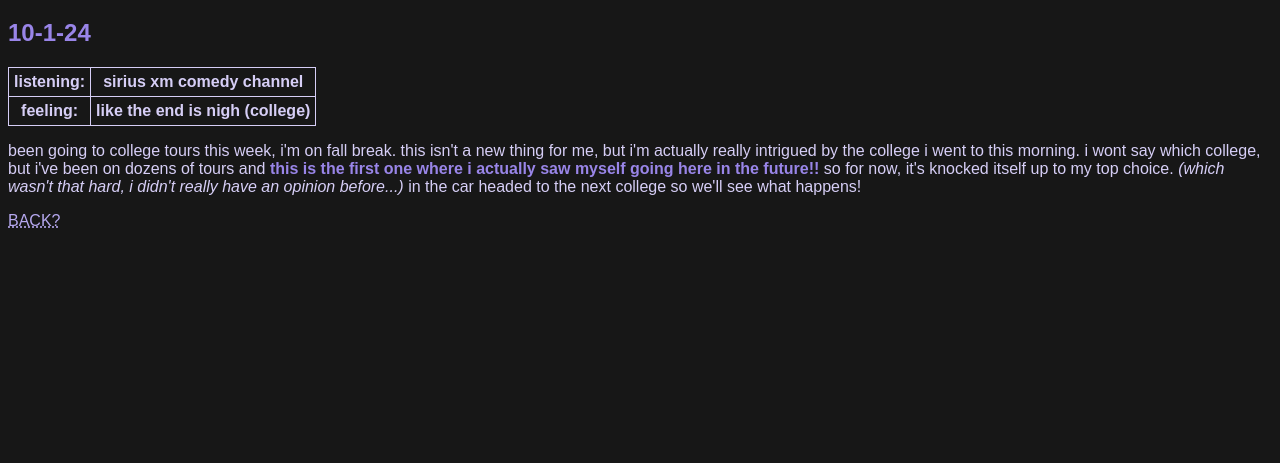
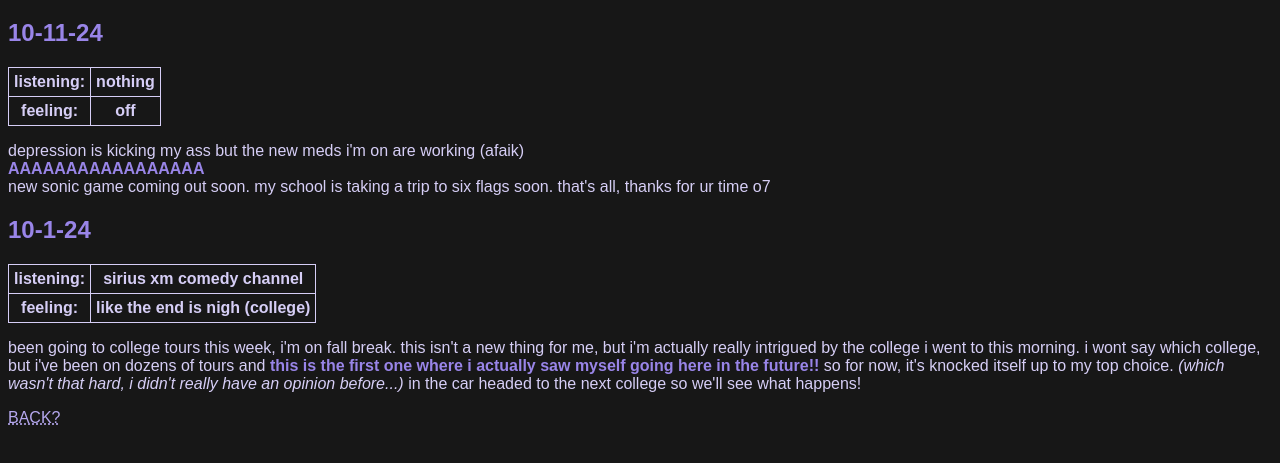
Before and after one commit to angelnetcast/angelslanding-v1.5, a plain HTML site: page files/pages/diaries/24oct.html in a window 1280 px wide. Shown: the part 61-524 px from the top of the page. Drawn offline with nearby package versions, Linux system fonts and the light colour scheme.

Commit message:
diary update

```diff
--- a/files/pages/diaries/24oct.html
+++ b/files/pages/diaries/24oct.html
@@ -11,6 +11,28 @@
 
   <body>
     <h1>october 2024</h1>
+
+    <div class="entry" id="101124">
+      <h2>10-11-24</h2>
+      <table>
+        <tr>
+          <th>listening:</th>
+          <th>nothing</th>
+        </tr>
+        <tr>
+          <th>feeling:</th>
+          <th>off</th>
+        </tr>
+      </table>
+
+      <p>
+        depression is kicking my ass but the new meds i'm on are working (afaik)
+        <br />
+        <b>AAAAAAAAAAAAAAAAA</b>
+        <br />
+        new sonic game coming out soon. my school is taking a trip to six flags soon. that's all, thanks for ur time o7
+      </p>
+    </div>
 
     <div class="entry" id="100124">
       <h2>10-1-24</h2>
@@ -26,15 +48,12 @@
       </table>
 
       <p>
-				been going to college tours this week, i'm on fall break. this isn't a new
-				thing for me, but i'm actually really intrigued by the college i went to
-				this morning. i wont say which college, but i've been on dozens of tours and
-				<b
-					>this is the first one where i actually saw myself going here in the
-					future!!</b
-				>
+        been going to college tours this week, i'm on fall break. this isn't a new thing for me, but i'm actually really intrigued
+        by the college i went to this morning. i wont say which college, but i've been on dozens of tours and
+        <b>this is the first one where i actually saw myself going here in the future!!</b>
         so for now, it's knocked itself up to my top choice.
-				<i>(which wasn't that hard, i didn't really have an opinion before...)</i> in the car headed to the next college so we'll see what happens!
+        <i>(which wasn't that hard, i didn't really have an opinion before...)</i> in the car headed to the next college so we'll
+        see what happens!
       </p>
     </div>
     <p>
```
Lines whose indentation alone changed are shown as unchanged.
